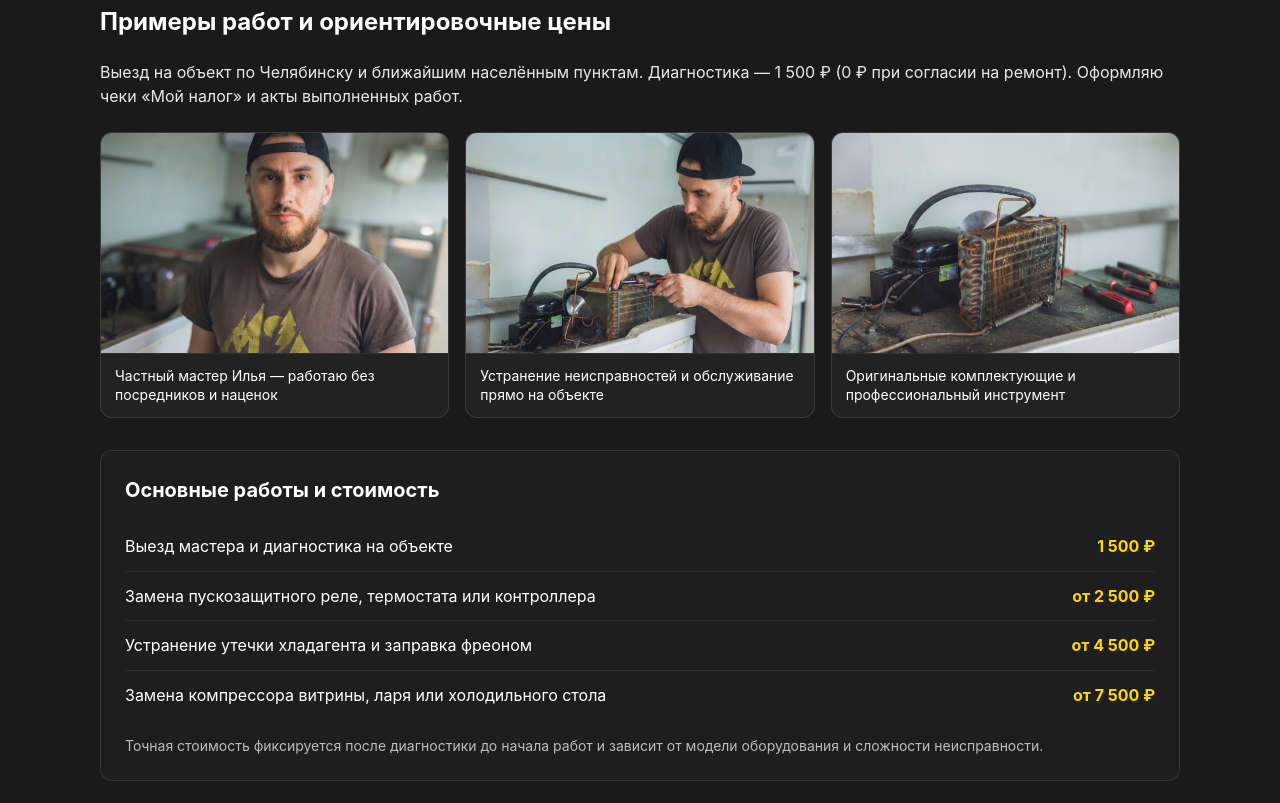
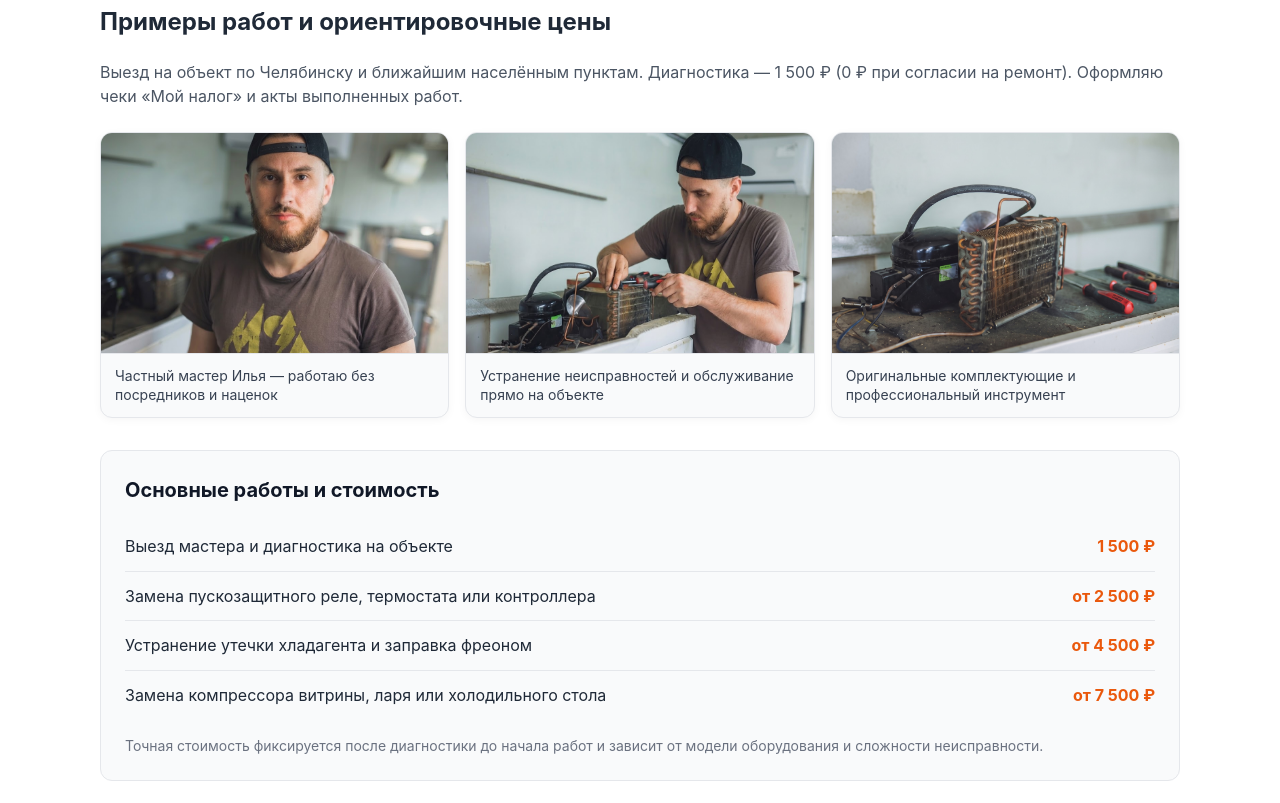
Before and after one commit to zloba3-lang/-74, a plain HTML site: page kommercheskij-kholod/index.html in a window 1280 px wide. Shown: the part 977-1780 px from the top of the page. Drawn offline with Linux system fonts and the light colour scheme.

Commit message:
Update index.html

```diff
--- a/kommercheskij-kholod/index.html
+++ b/kommercheskij-kholod/index.html
@@ -1193,8 +1193,8 @@
 <style>
   .b2b-block {
     padding: 40px 16px;
-    background-color: #1a1a1a; /* или ваш фоновый цвет сайта */
-    color: #ffffff;
+    background-color: #ffffff;
+    color: #1f2937;
   }
   .b2b-container {
     max-width: 1080px;
@@ -1203,7 +1203,7 @@
   .b2b-subtitle {
     margin-bottom: 24px;
     line-height: 1.5;
-    opacity: 0.9;
+    color: #4b5563;
   }
   .b2b-photos {
     display: grid;
@@ -1215,8 +1215,9 @@
     margin: 0;
     border-radius: 12px;
     overflow: hidden;
-    background: rgba(255, 255, 255, 0.04);
-    border: 1px solid rgba(128, 128, 128, 0.25);
+    background: #f9fafb;
+    border: 1px solid #e5e7eb;
+    box-shadow: 0 2px 8px rgba(0, 0, 0, 0.04);
   }
   .b2b-photo-card img {
     display: block;
@@ -1228,18 +1229,20 @@
     padding: 12px 14px;
     font-size: 14px;
     line-height: 1.4;
-    border-top: 1px solid rgba(128, 128, 128, 0.15);
+    color: #374151;
+    border-top: 1px solid #e5e7eb;
   }
   .b2b-price-box {
     border-radius: 12px;
     padding: 24px;
-    border: 1px solid rgba(128, 128, 128, 0.25);
-    background: rgba(255, 255, 255, 0.02);
+    border: 1px solid #e5e7eb;
+    background: #f9fafb;
   }
   .b2b-price-box h3 {
     margin-top: 0;
     margin-bottom: 16px;
     font-size: 20px;
+    color: #111827;
   }
   .b2b-price-list {
     list-style: none;
@@ -1252,23 +1255,24 @@
     align-items: baseline;
     gap: 16px;
     padding: 12px 0;
-    border-bottom: 1px solid rgba(128, 128, 128, 0.18);
+    border-bottom: 1px solid #e5e7eb;
   }
   .b2b-price-list li:last-child {
     border-bottom: none;
   }
   .b2b-price-list span {
     font-size: 16px;
+    color: #1f2937;
   }
   .b2b-price-list strong {
     font-size: 16px;
-    color: #ffd700; /* золотистый или ваш акцентный цвет цен */
+    color: #ea580c;
     white-space: nowrap;
   }
   .b2b-note {
     margin: 0;
     font-size: 14px;
-    opacity: 0.7;
+    color: #6b7280;
     line-height: 1.4;
   }
   @media (max-width: 768px) {
@@ -1284,7 +1288,6 @@
     }
   }
 </style>
-
     <!-- Equipment Section -->
     <section class="section section-alt" id="equipment">
       <div class="container">
```
